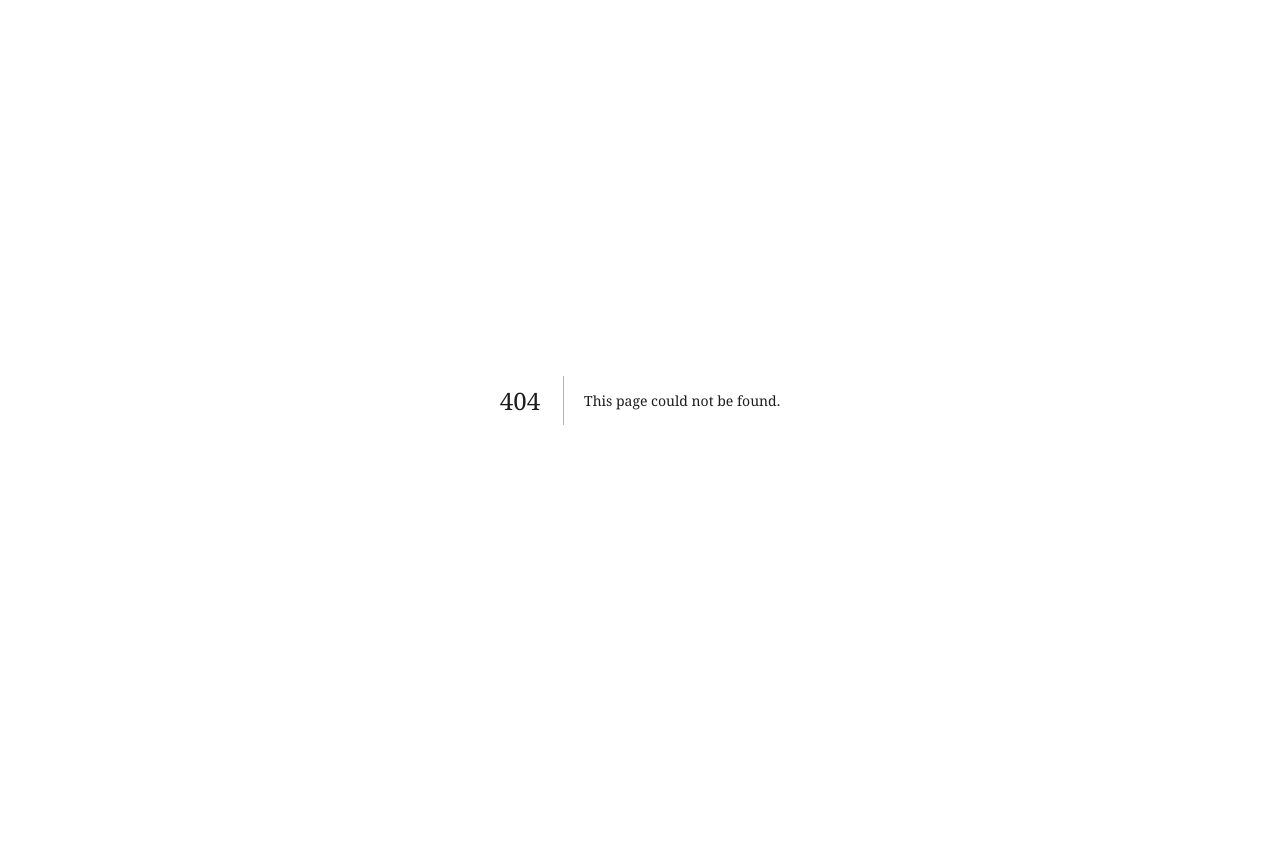
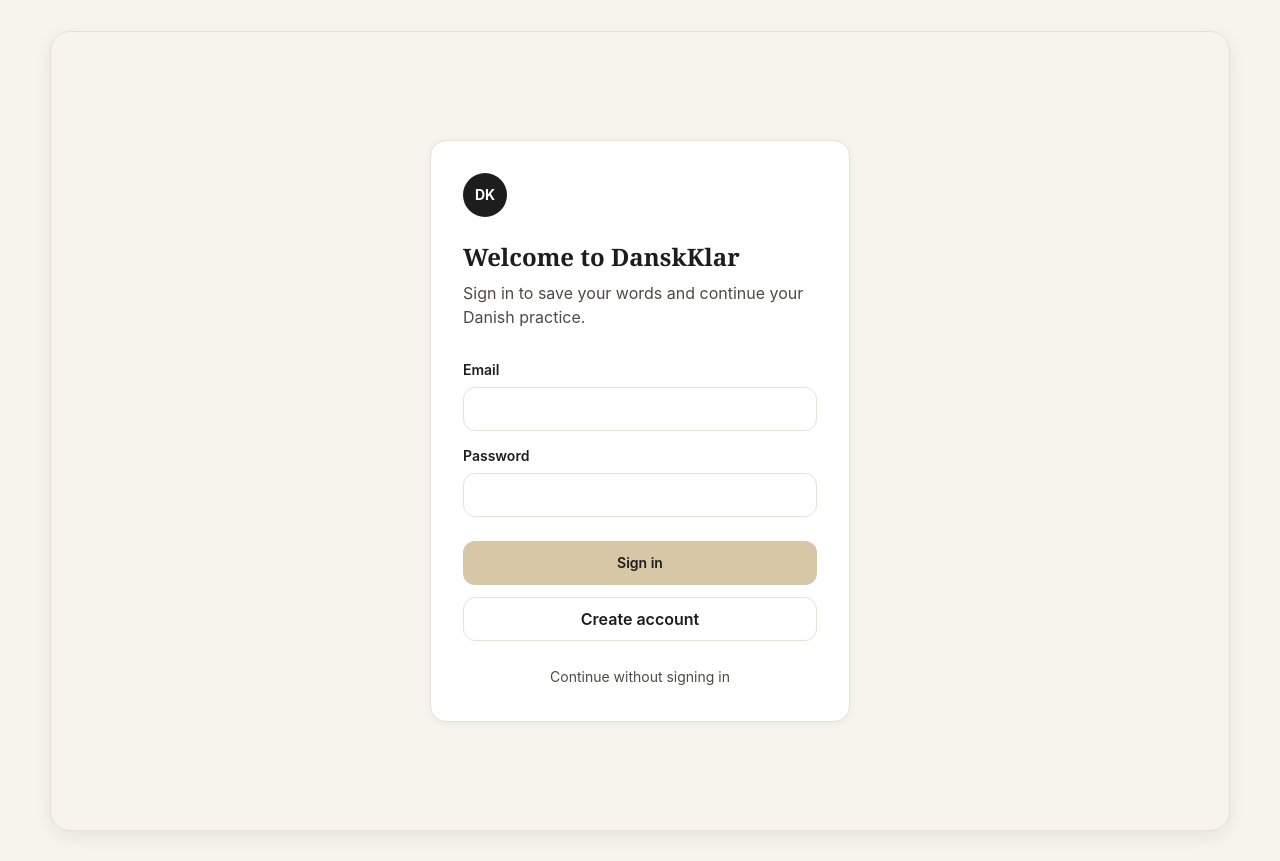
Before and after one commit to mila-siamionava/danskKlar, a Next.js app: page /login in a window 1280 px wide. Before the commit this address had no page. Before the commit the page ends 800 px from the top, so only its background shows below. Built offline with nearby package versions, Linux system fonts and the light colour scheme.

Commit message:
add login page and logic

```diff
--- /dev/null
+++ b/app/login/Login.module.css
@@ -0,0 +1,189 @@
+.page {
+  min-height: 100vh;
+
+  display: flex;
+  align-items: center;
+  justify-content: center;
+
+  padding: var(--spacing-lg);
+
+  background: var(--color-background-page);
+}
+
+.auth {
+  width: min(100%, 42rem);
+
+  padding: var(--spacing-xl);
+
+  border: var(--surface-border);
+  border-radius: var(--surface-radius);
+
+  background: var(--surface-background);
+
+  box-shadow: var(--surface-shadow);
+}
+
+.logo {
+  display: inline-flex;
+  align-items: center;
+  justify-content: center;
+
+  width: 4.4rem;
+  height: 4.4rem;
+
+  margin-bottom: var(--spacing-lg);
+
+  border-radius: 999px;
+
+  background: var(--color-text-primary);
+  color: var(--color-background-surface);
+
+  font-size: var(--font-size-label-medium);
+  font-weight: 700;
+
+  text-decoration: none;
+}
+
+.header {
+  margin-bottom: var(--spacing-xl);
+}
+
+.header h1 {
+  margin: 0 0 var(--spacing-xs);
+
+  color: var(--color-text-primary);
+
+  font-size: var(--font-size-headline-medium);
+  line-height: var(--line-height-headline-medium);
+}
+
+.header p {
+  margin: 0;
+
+  color: var(--color-text-secondary);
+
+  font-size: var(--font-size-body-medium);
+  line-height: var(--line-height-body-medium);
+}
+
+.form {
+  display: flex;
+  flex-direction: column;
+
+  gap: var(--spacing-md);
+}
+
+.field {
+  display: flex;
+  flex-direction: column;
+
+  gap: var(--spacing-xs);
+}
+
+.field label {
+  color: var(--color-text-primary);
+
+  font-size: var(--font-size-label-medium);
+  font-weight: 600;
+}
+
+.field input {
+  width: 100%;
+
+  min-height: var(--control-height-md);
+
+  padding: 0 var(--spacing-sm);
+
+  border: 1px solid var(--color-border-primary);
+  border-radius: var(--border-radius-sm);
+
+  background: var(--color-background-surface);
+  color: var(--color-text-primary);
+
+  font: inherit;
+}
+
+.field input:focus-visible {
+  outline: 2px solid var(--color-focus);
+  outline-offset: 2px;
+
+  border-color: var(--color-focus);
+}
+
+.error {
+  margin: 0;
+
+  padding: var(--spacing-sm);
+
+  border-radius: var(--border-radius-sm);
+
+  background: var(--color-background-soft);
+  color: var(--color-error);
+
+  font-size: var(--font-size-body-small);
+}
+
+.message {
+  margin: 0;
+
+  padding: var(--spacing-sm);
+
+  border-radius: var(--border-radius-sm);
+
+  background: var(--color-background-soft);
+  color: var(--color-success);
+
+  font-size: var(--font-size-body-small);
+}
+
+.actions {
+  display: flex;
+  flex-direction: column;
+
+  gap: var(--spacing-sm);
+
+  margin-top: var(--spacing-xs);
+}
+
+.signup {
+  min-height: var(--control-height-md);
+
+  padding: 0 var(--spacing-md);
+
+  border: 1px solid var(--color-border-primary);
+  border-radius: var(--border-radius-sm);
+
+  background: transparent;
+  color: var(--color-text-primary);
+
+  font: inherit;
+  font-weight: 600;
+
+  cursor: pointer;
+}
+
+.signup:hover {
+  background: var(--color-background-soft);
+}
+
+.signup:focus-visible {
+  outline: 2px solid var(--color-focus);
+  outline-offset: 2px;
+}
+
+.back {
+  display: block;
+
+  margin-top: var(--spacing-lg);
+
+  color: var(--color-text-secondary);
+
+  font-size: var(--font-size-body-small);
+
+  text-align: center;
+  text-decoration: none;
+}
+
+.back:hover {
+  color: var(--color-text-primary);
+}
--- /dev/null
+++ b/app/login/actions.js
@@ -0,0 +1,74 @@
+"use server";
+
+import { revalidatePath } from "next/cache";
+import { redirect } from "next/navigation";
+
+import { createClient } from "@/lib/supabase/server";
+
+export async function login(formData) {
+  const supabase = await createClient();
+
+  const email = formData.get("email");
+  const password = formData.get("password");
+
+  if (!email || !password) {
+    redirect(
+      "/login?error=Email and password are required.",
+    );
+  }
+
+  const { error } =
+    await supabase.auth.signInWithPassword({
+      email,
+      password,
+    });
+
+  if (error) {
+    redirect(
+      `/login?error=${encodeURIComponent(
+        error.message,
+      )}`,
+    );
+  }
+
+  revalidatePath("/", "layout");
+
+  redirect("/");
+}
+
+export async function signup(formData) {
+  const supabase = await createClient();
+
+  const email = formData.get("email");
+  const password = formData.get("password");
+
+  if (!email || !password) {
+    redirect(
+      "/login?error=Email and password are required.",
+    );
+  }
+
+  if (password.length < 8) {
+    redirect(
+      "/login?error=Password must be at least 8 characters.",
+    );
+  }
+
+  const { error } =
+    await supabase.auth.signUp({
+      email,
+      password,
+    });
+
+  if (error) {
+    redirect(
+      `/login?error=${encodeURIComponent(
+        error.message,
+      )}`,
+    );
+  }
+
+  redirect(
+    "/login?message=Check your email to confirm your account.",
+  );
+}
--- /dev/null
+++ b/app/login/page.jsx
@@ -0,0 +1,119 @@
+import Link from "next/link";
+
+import Button from "@/components/ui/Button/Button";
+
+import {
+  login,
+  signup,
+} from "./actions";
+
+import styles from "./Login.module.css";
+
+export default async function LoginPage({
+  searchParams,
+}) {
+  const params =
+    await searchParams;
+
+  const error =
+    params?.error;
+
+  const message =
+    params?.message;
+
+  return (
+    <main className={styles.page}>
+      <div className={styles.auth}>
+        <Link
+          href="/"
+          className={styles.logo}
+          aria-label="Back to DanskKlar home"
+        >
+          DK
+        </Link>
+
+        <header className={styles.header}>
+          <h1>Welcome to DanskKlar</h1>
+
+          <p>
+            Sign in to save your words and continue your Danish practice.
+          </p>
+        </header>
+
+        <form className={styles.form}>
+          <div className={styles.field}>
+            <label htmlFor="email">
+              Email
+            </label>
+
+            <input
+              id="email"
+              name="email"
+              type="email"
+              autoComplete="email"
+              required
+            />
+          </div>
+
+          <div className={styles.field}>
+            <label htmlFor="password">
+              Password
+            </label>
+
+            <input
+              id="password"
+              name="password"
+              type="password"
+              autoComplete="current-password"
+              minLength={6}
+              required
+            />
+          </div>
+
+          {error && (
+            <p
+              className={styles.error}
+              role="alert"
+            >
+              {error}
+            </p>
+          )}
+
+          {message && (
+            <p
+              className={styles.message}
+              role="status"
+            >
+              {message}
+            </p>
+          )}
+
+          <div className={styles.actions}>
+            <Button
+              type="submit"
+              fullWidth
+              formAction={login}
+            >
+              Sign in
+            </Button>
+
+            <button
+              type="submit"
+              formAction={signup}
+              className={styles.signup}
+            >
+              Create account
+            </button>
+          </div>
+        </form>
+
+        <Link
+          href="/"
+          className={styles.back}
+        >
+          Continue without signing in
+        </Link>
+      </div>
+    </main>
+  );
+}
--- a/components/ui/Button/Button.jsx
+++ b/components/ui/Button/Button.jsx
@@ -8,13 +8,16 @@ export default function Button({
   disabled = false,
   type = "button",
   onClick,
+  formAction,
   className = "",
 }) {
   const classes = [
     styles.button,
     styles[variant],
     styles[size],
-    fullWidth ? styles.fullWidth : "",
+    fullWidth
+      ? styles.fullWidth
+      : "",
     className,
   ]
     .filter(Boolean)
@@ -26,6 +29,7 @@ export default function Button({
       className={classes}
       disabled={disabled}
       onClick={onClick}
+      formAction={formAction}
     >
       {children}
     </button>
```
Also changed, not shown: app/auth/confirm/route.js (added, +46 -0 lines).
